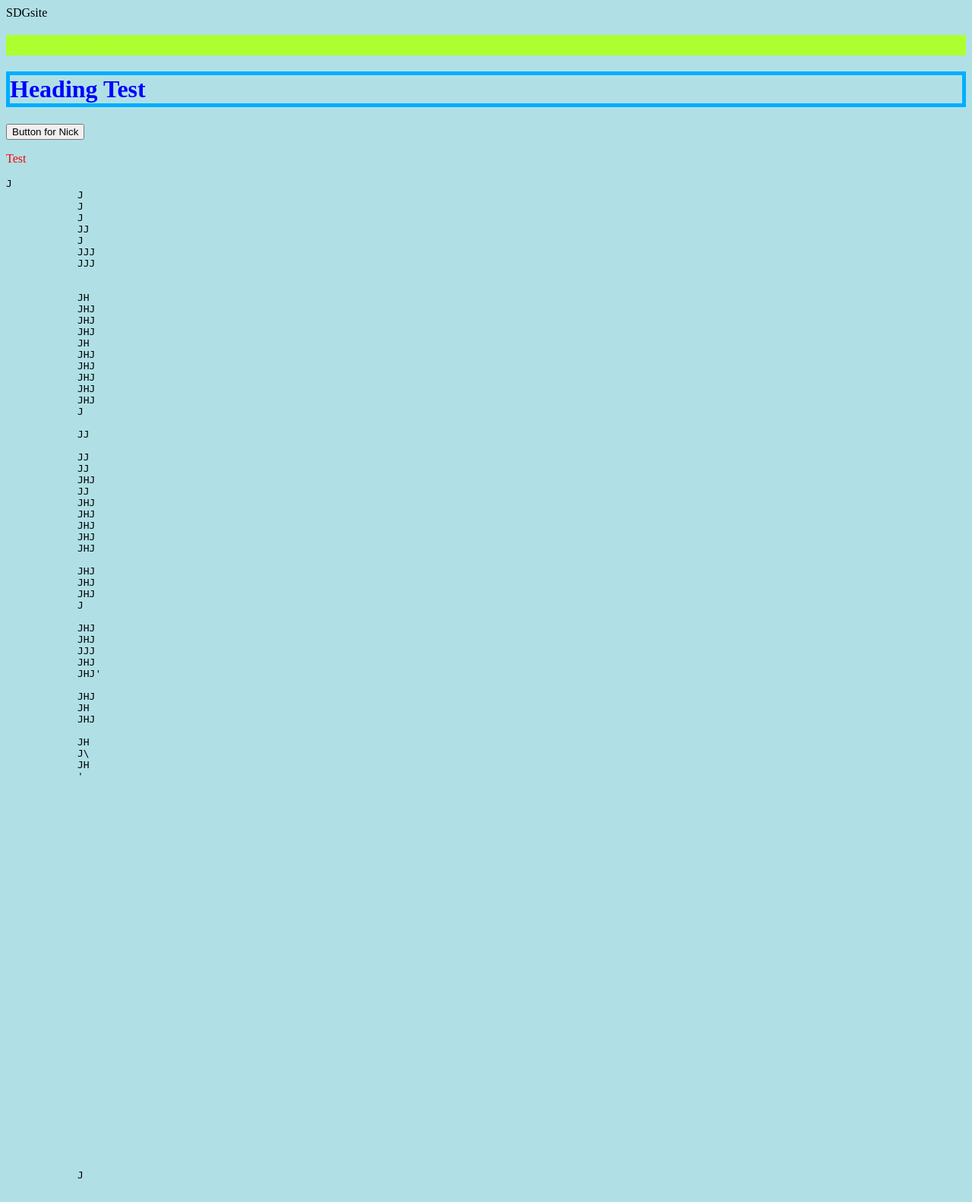
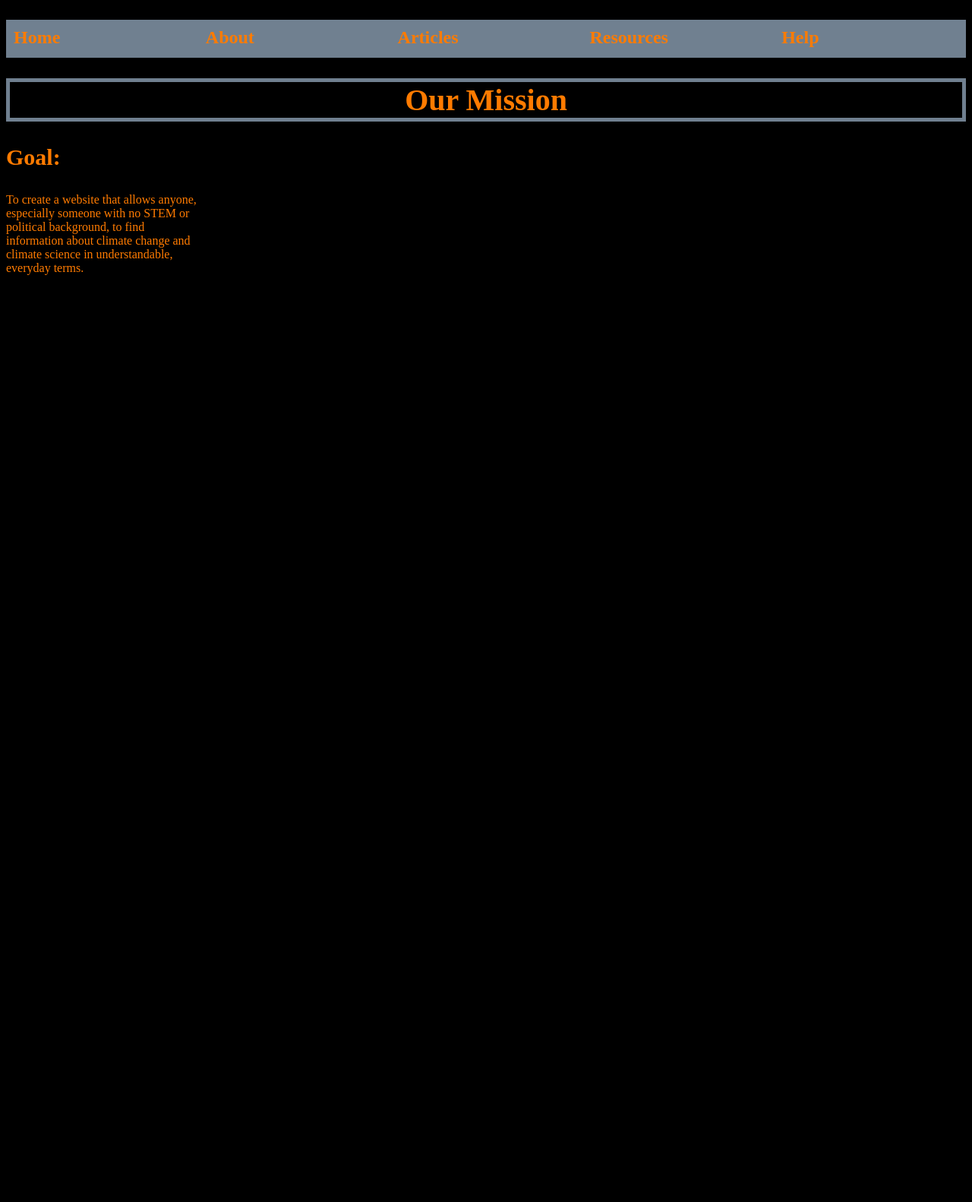
Before and after one commit to zucalerega/sdg-website, a Django app: page /resource/home/ in a window 1280 px wide. Shown: the whole page at 76% size. After the commit the page ends 362 px from the top, so only its background shows below. Run offline with Django 4.2, Linux system fonts and the light colour scheme.

Commit message:
Updated homepage HTML and CSS

```diff
--- a/sdgwebsite/static/home_style.css
+++ b/sdgwebsite/static/home_style.css
@@ -1,10 +1,10 @@
 body{
-    background-color: powderblue;
+    background-color: black;
 }
 
 h1 {
-    color: blue;
-    border: 5px solid #00aeff
+    color: rgb(255, 123, 0);
+    border: 5px solid slategray
 }
 
 h1.sticky{
@@ -14,7 +14,7 @@ h1.sticky{
 }
 
 h2{
-    color: greenyellow;
+    color: rgb(255, 123, 0);
 }
 h2.sticky{
     position: absolute;
@@ -25,9 +25,10 @@ h2.sticky{
 div.sticky{
     position: sticky;
     top: 0;
-    background-color: greenyellow;
+    background-color: slategray;
 }
 
 p {
-    color: red;
+    color: rgb(255, 123, 0);
+    background-color: black;
 }
--- a/sdgwebsite/templates/homepage.html
+++ b/sdgwebsite/templates/homepage.html
@@ -10,102 +10,41 @@
     <header>
         SDGsite
     </header>
-    <div class="sticky">
-        <h2>Sticky Heading?</h2>
+    <div class="sticky" style="height:50px">
+      <div style="float:left; width: 20%; text-align: left;">
+        <h2 style="margin:10px">Home</h2>
+      </div>
+
+      <div style="float:left; width: 20%">
+        <h2 style="margin: 10px;">About</h2>
+      </div>
+
+      <div style="float:left; width:20%">
+        <h2 style="margin: 10px;">Articles</h2>
+      </div>
+
+      <div style="float:left; width:20%">
+        <h2 style="margin: 10px;">Resources</h2>
+      </div>
+
+      <div style="float:left; width: 10%">
+        <h2 style="margin: 10px;">Help</h2>
+      </div>
+
+      <div style="float:left; width:10%">
+        <link rel="icon" type='image/png' href="{% static 'icon.png' %}">
+      </div>
+
     </div>
 
     <body>
-        <h1>Heading Test</h1>
-        <button>Button for Nick</button>
-        <p>Test</p>
-        <pre>J
-            J
-            J
-            J
-            JJ
-            J
-            JJJ
-            JJJ
-
-
-            JH
-            JHJ
-            JHJ
-            JHJ
-            JH
-            JHJ
-            JHJ
-            JHJ
-            JHJ
-            JHJ
-            J
-
-            JJ
-
-            JJ
-            JJ
-            JHJ
-            JJ
-            JHJ
-            JHJ
-            JHJ
-            JHJ
-            JHJ
-
-            JHJ
-            JHJ
-            JHJ
-            J
-
-            JHJ
-            JHJ
-            JJJ
-            JHJ
-            JHJ'
-
-            JHJ
-            JH
-            JHJ
-
-            JH
-            J\
-            JH
-            '
-
-
-
-
-
-
-
-
-
-
-
-
-
-
-
-
-
-
-
-
-
-
-
-
-
-
-
-
-
-
-
-
-
-
-            J
-        </pre>
+        <h1 style="text-align: center; font-size: 40px; background-color: black">Our Mission</h1>
+      <div style="background-color: black">
+        <h3 style="font-size: 30px; color: rgb(255, 123, 0); background-color: black">
+          Goal:
+        </h3>
+        <p style="width: 20%">To create a website that allows anyone, especially someone with no STEM or political background, to find information about climate change and climate science in understandable, everyday terms.
+        </p>
+      </div>
     </body>
 </html>
```
